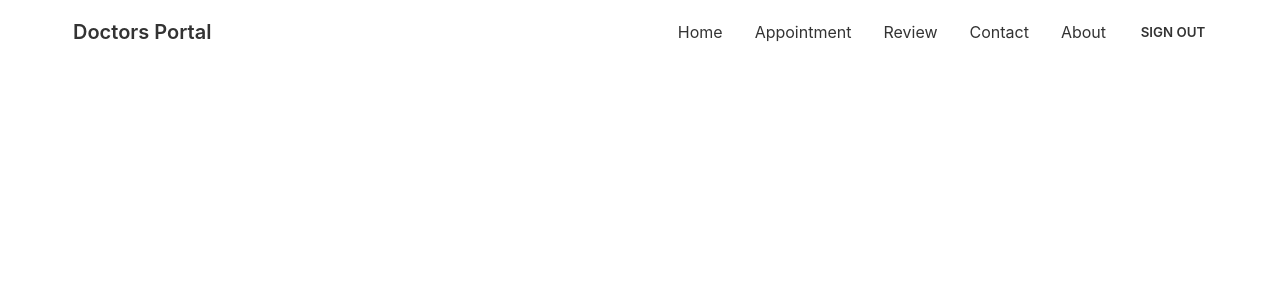
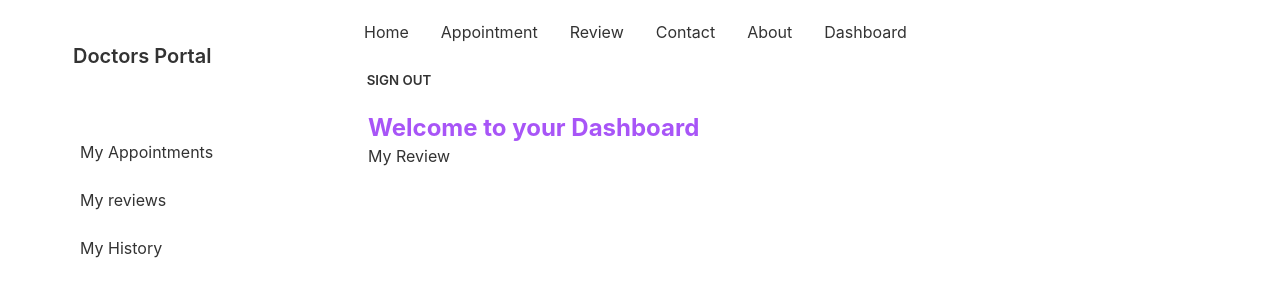
Before and after one commit to monirulislam9549/doctors-portal-client-side, a React (Create React App) app: page /dashboard/review in a window 1280 px wide. Shown: the top 300 px of the page. Built offline with nearby package versions, Linux system fonts and the light colour scheme; no server answers; sample sign-in values are in the browser's storage.

Commit message:
data added dashboard

```diff
--- a/src/App.js
+++ b/src/App.js
@@ -9,6 +9,10 @@
 import Navbar from './Pages/Shared/Navbar';
 import { ToastContainer } from 'react-toastify';
 import 'react-toastify/dist/ReactToastify.css';
+import Dashboard from './Pages/Dashboard/Dashboard';
+import MyAppointment from './Pages/Dashboard/MyAppointment';
+import MyReview from './Pages/Dashboard/MyReview';
+import MyHistory from './Pages/Dashboard/MyHistory';
 
 function App() {
   return (
@@ -23,6 +27,12 @@
             <Appoinments></Appoinments>
           </RequiredAuth>
         }></Route>
+        <Route path='/dashboard' element={<RequiredAuth><Dashboard></Dashboard> </RequiredAuth>}>
+          <Route index element={<MyAppointment></MyAppointment>}></Route>
+          <Route path='review' element={<MyReview> </MyReview>}></Route>
+          <Route path='history' element={<MyHistory></MyHistory>}></Route>
+        </Route>
+
         <Route path='/signup' element={<SignUp></SignUp>}></Route>
       </Routes>
       <ToastContainer />
--- /dev/null
+++ b/src/Pages/Dashboard/Dashboard.js
@@ -0,0 +1,26 @@
+import React from 'react';
+import { Link, Outlet } from 'react-router-dom';
+
+const Dashboard = () => {
+    return (
+        <div class="drawer drawer-mobile">
+            <input id="dashboard-sidebar" type="checkbox" class="drawer-toggle" />
+            <div class="drawer-content">
+                <h2 className='text-purple-500 text-2xl font-bold'>Welcome to your Dashboard</h2>
+                <Outlet></Outlet>
+            </div>
+            <div class="drawer-side">
+                <label for="dashboard-sidebar" class="drawer-overlay"></label>
+                <ul class="menu p-4 overflow-y-auto w-80 bg-base-100 text-base-content">
+                    {/* <!-- Sidebar content here --> */}
+                    <li><Link to="/dashboard">My Appointments</Link></li>
+                    <li><Link to="/dashboard/review">My reviews</Link></li>
+                    <li><Link to="/dashboard/history">My History</Link></li>
+                </ul>
+
+            </div>
+        </div>
+    );
+};
+
+export default Dashboard;
--- /dev/null
+++ b/src/Pages/Dashboard/MyAppointment.js
@@ -0,0 +1,48 @@
+import React, { useEffect, useState } from 'react';
+import { useAuthState } from 'react-firebase-hooks/auth';
+import auth from '../../firebase.init';
+
+const MyAppointment = () => {
+    const [user] = useAuthState(auth);
+    const [appointments, setAppointments] = useState([]);
+
+    useEffect(() => {
+        if (user) {
+            fetch(`http://localhost:5000/booking?patient=${user.email}`)
+                .then(res => res.json())
+                .then(data => setAppointments(data));
+        }
+    }, [user])
+    return (
+        <div>
+            <h2>My appointments:{appointments.length}</h2>
+            <div class="overflow-x-auto">
+                <table class="table w-full">
+                    <thead>
+                        <tr>
+                            <th></th>
+                            <th>Name</th>
+                            <th>Date</th>
+                            <th>Time</th>
+                            <th>Treatment</th>
+                        </tr>
+                    </thead>
+                    <tbody>
+                        {
+                            appointments.map((a, index) => <tr>
+                                <th>{index + 1}</th>
+                                <td>{a.patientName}</td>
+                                <td>{a.date}</td>
+                                <td>{a.slot} </td>
+                                <td>{a.treatment} </td>
+                            </tr>)
+                        }
+
+                    </tbody>
+                </table>
+            </div>
+        </div>
+    );
+};
+
+export default MyAppointment;
--- /dev/null
+++ b/src/Pages/Dashboard/MyHistory.js
@@ -0,0 +1,11 @@
+import React from 'react';
+
+const MyHistory = () => {
+    return (
+        <div>
+            <h1>History</h1>
+        </div>
+    );
+};
+
+export default MyHistory;
--- /dev/null
+++ b/src/Pages/Dashboard/MyReview.js
@@ -0,0 +1,11 @@
+import React from 'react';
+
+const MyReview = () => {
+    return (
+        <div>
+            <h1>My Review</h1>
+        </div>
+    );
+};
+
+export default MyReview;
--- a/src/Pages/Shared/Navbar.js
+++ b/src/Pages/Shared/Navbar.js
@@ -5,7 +5,7 @@
 import auth from '../../firebase.init';
 
 const Navbar = () => {
-    const [user, loading, error] = useAuthState(auth);
+    const [user] = useAuthState(auth);
     const logout = () => {
         signOut(auth);
     };
@@ -16,6 +16,11 @@
         <li><Link to="/review">Review</Link></li>
         <li><Link to="/contact">Contact</Link></li>
         <li><Link to="/about">About</Link></li>
+
+        {
+            user && <li><Link to="/dashboard">Dashboard</Link></li>
+        }
+
         <li>{user ? <button className="btn btn-ghost" onClick={logout}>Sign Out</button>
             : <Link to="/login">Login</Link>}</li>
     </>
@@ -37,6 +42,11 @@
                     {menuItems}
                 </ul>
             </div>
+            <div className='navbar-end'>
+                <label tabIndex="1" for="dashboard-sidebar" className="btn btn-ghost lg:hidden">
+                    <svg xmlns="http://www.w3.org/2000/svg" className="h-5 w-5" fill="none" viewBox="0 0 24 24" stroke="currentColor"><path strokeLinecap="round" strokeLinejoin="round" strokeWidth="2" d="M4 6h16M4 12h8m-8 6h16" /></svg>
+                </label>
+            </div>
         </div>
     );
 };
```
